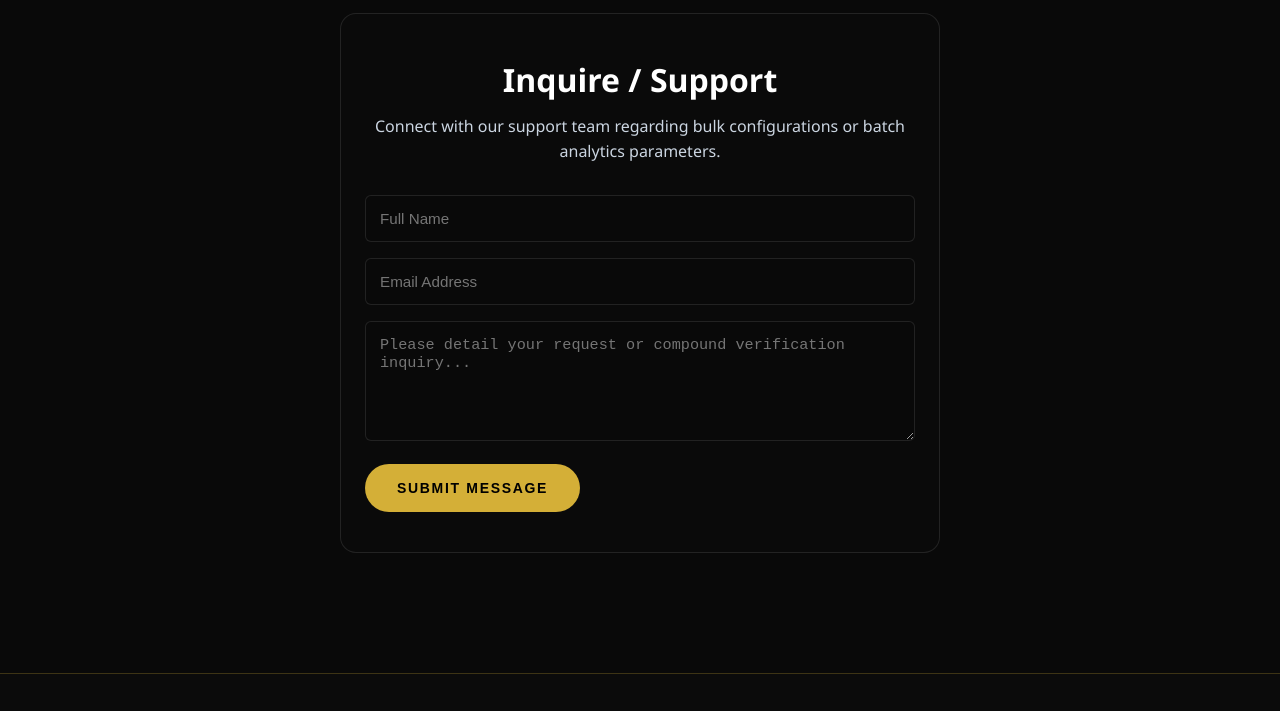
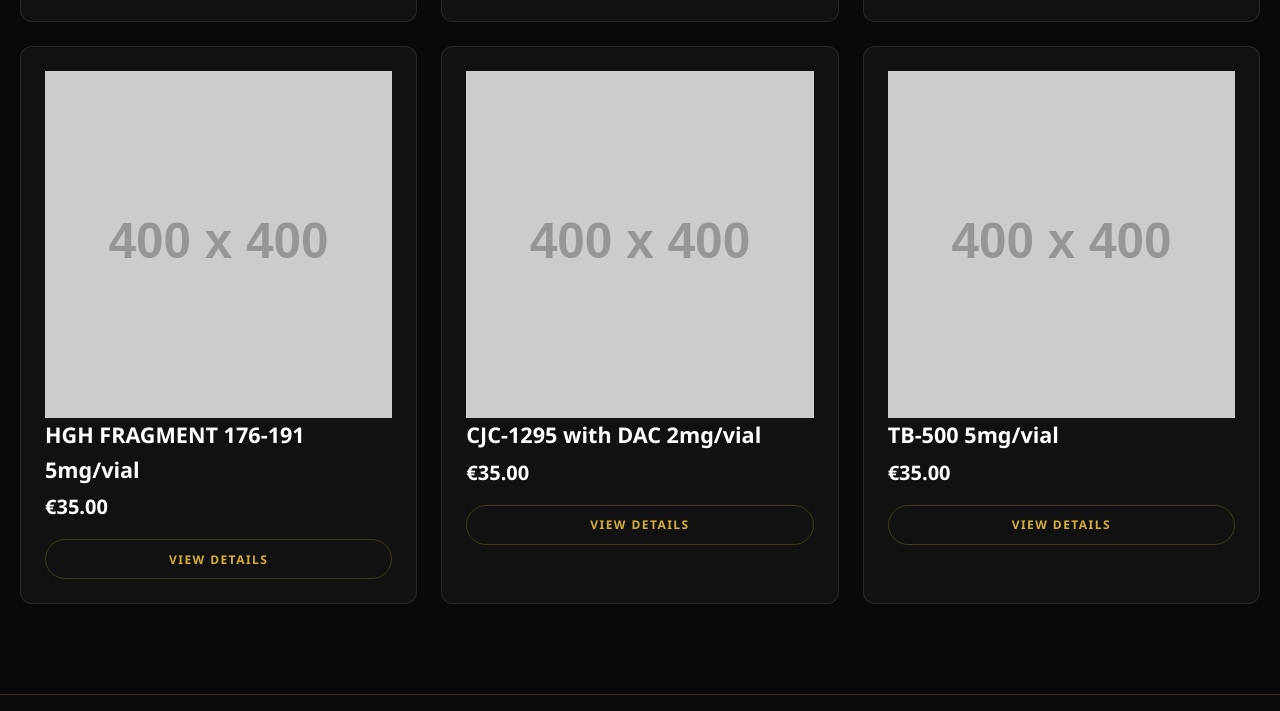
Before and after one commit to frog-in-microwave/xenapeptide, a plain HTML site: page frontend/index.html in a window 1280 px wide. Shown: the part 1164-1875 px from the top of the page. Drawn offline with Linux system fonts and the light colour scheme; placeholder pictures from the web are drawn by us.

Commit message:
done home page

```diff
--- a/frontend/css/global.css
+++ b/frontend/css/global.css
@@ -59,6 +59,7 @@ body {
 
 main {
   flex: 1;
+  padding: 20px !important;
 }
 
 a {
@@ -357,6 +358,92 @@ img {
 }
 
 /* =========================================
+   Product Showcase
+   ========================================= */
+.section-header {
+  margin-bottom: 30px;
+  text-align: center;
+}
+
+.section-title {
+  font-size: 2rem;
+  font-weight: 700;
+  color: var(--text-primary);
+  margin-bottom: 8px;
+}
+
+.section-subtitle {
+  color: var(--text-secondary);
+  font-size: 1rem;
+}
+
+.product-grid {
+  display: grid;
+  grid-template-columns: 1fr;
+  gap: 24px;
+  margin-bottom: 50px;
+}
+
+@media (min-width: 600px) {
+  .product-grid {
+    grid-template-columns: repeat(2, 1fr);
+  }
+}
+
+@media (min-width: 992px) {
+  .product-grid {
+    grid-template-columns: repeat(3, 1fr);
+  }
+}
+
+.product-card {
+  background-color: var(--surface-color);
+  border: 1px solid var(--border-light);
+  border-radius: 0.75rem;
+  overflow: hidden;
+  display: flex;
+  flex-direction: column;
+  padding: 24px;
+  transition: transform var(--transition-speed) ease, border-color var(--transition-speed) ease;
+}
+
+.product-card:hover {
+  transform: translateY(-4px);
+  border-color: var(--accent-primary);
+}
+
+.product-name {
+  font-size: 1.35rem;
+  font-weight: 700;
+  margin-bottom: 4px;
+  color: var(--text-primary);
+}
+
+.product-purity {
+  color: var(--accent-primary);
+  font-size: 0.85rem;
+  font-weight: 600;
+  margin-bottom: 12px;
+  text-transform: uppercase;
+}
+
+.product-description {
+  color: var(--text-secondary);
+  font-size: 0.95rem;
+  margin-bottom: 20px;
+  flex-grow: 1;
+}
+
+.product-price {
+  font-size: 1.25rem;
+  font-weight: 700;
+  margin-bottom: 16px;
+  color: var(--text-primary);
+}
+
+
+
+/* =========================================
    Footer
    ========================================= */
 .footer {
@@ -366,7 +453,7 @@ img {
 
   padding: 40px 20px;
 
-  margin-top: 60px;
+  margin-top: 20px;
 }
 
 .footer-container {
--- a/frontend/css/home.css
+++ b/frontend/css/home.css
@@ -102,123 +102,3 @@
     max-height: 320px;
   }
 }
-
-/* =========================================
-   Product Showcase
-   ========================================= */
-.section-header {
-  margin-bottom: 30px;
-  text-align: center;
-}
-
-.section-title {
-  font-size: 2rem;
-  font-weight: 700;
-  color: var(--text-primary);
-  margin-bottom: 8px;
-}
-
-.section-subtitle {
-  color: var(--text-secondary);
-  font-size: 1rem;
-}
-
-.product-grid {
-  display: grid;
-  grid-template-columns: 1fr;
-  gap: 24px;
-  margin-bottom: 50px;
-}
-
-@media (min-width: 600px) {
-  .product-grid {
-    grid-template-columns: repeat(2, 1fr);
-  }
-}
-
-@media (min-width: 992px) {
-  .product-grid {
-    grid-template-columns: repeat(3, 1fr);
-  }
-}
-
-.product-card {
-  background-color: var(--surface-color);
-  border: 1px solid var(--border-light);
-  border-radius: 0.75rem;
-  overflow: hidden;
-  display: flex;
-  flex-direction: column;
-  padding: 24px;
-  transition: transform var(--transition-speed) ease, border-color var(--transition-speed) ease;
-}
-
-.product-card:hover {
-  transform: translateY(-4px);
-  border-color: var(--accent-primary);
-}
-
-.product-name {
-  font-size: 1.35rem;
-  font-weight: 700;
-  margin-bottom: 4px;
-  color: var(--text-primary);
-}
-
-.product-purity {
-  color: var(--accent-primary);
-  font-size: 0.85rem;
-  font-weight: 600;
-  margin-bottom: 12px;
-  text-transform: uppercase;
-}
-
-.product-description {
-  color: var(--text-secondary);
-  font-size: 0.95rem;
-  margin-bottom: 20px;
-  flex-grow: 1;
-}
-
-.product-price {
-  font-size: 1.25rem;
-  font-weight: 700;
-  margin-bottom: 16px;
-  color: var(--text-primary);
-}
-
-/* =========================================
-   Contact Form Section
-   ========================================= */
-.contact-section {
-  max-width: 600px;
-  margin: 60px auto 20px;
-  padding: 40px 24px;
-  background-color: var(--panel-bg);
-  border: 1px solid var(--border-light);
-  border-radius: 1rem;
-}
-
-.contact-form {
-  display: flex;
-  flex-direction: column;
-  gap: 16px;
-}
-
-.form-group input,
-.form-group textarea {
-  width: 100%;
-  padding: 14px;
-  background-color: var(--bg-color);
-  border: 1px solid var(--border-light);
-  color: var(--text-primary);
-  border-radius: 6px;
-  font-size: 0.95rem;
-  outline: none;
-  transition: border-color var(--transition-speed);
-}
-
-.form-group input:focus,
-.form-group textarea:focus {
-  border-color: var(--accent-primary);
-}
--- a/frontend/fakeDatabase.json
+++ b/frontend/fakeDatabase.json
@@ -3,7 +3,7 @@
     "id": "1",
     "name": "BPC-157 10mg",
     "price": "€35.00",
-    "image": "https://placehold.co/400x400/1e3b70/d4af37?text=BPC-157"
+    "image": "static-images/hero-section-image.jpeg"
   },
   {
     "id": "2",
@@ -19,7 +19,7 @@
   },
   {
     "id": "4",
-    "name": "HGH FRAGMENT 176-191 5mg/via",
+    "name": "HGH FRAGMENT 176-191 5mg/vial",
     "price": "€35.00",
     "image": "https://placehold.co/400x400/1e3b70/d4af37?text=BPC-157"
   },
--- a/frontend/index.html
+++ b/frontend/index.html
@@ -68,7 +68,7 @@
         <div class="nav-container">
 
             <a href="index.html" class="nav-brand">
-                XENA<span>PEPTIDES</span>
+                XENA<span>PEPTIDE</span>
             </a>
 
             <nav>
@@ -215,71 +215,6 @@
 
         </section>
 
-        <!-- CONTACT -->
-        <section id="contact" class="contact-section">
-
-            <div class="section-header">
-
-                <h2 class="section-title">
-                    Inquire / Support
-                </h2>
-
-                <p class="section-subtitle">
-                    Connect with our support team regarding
-                    bulk configurations or batch analytics parameters.
-                </p>
-
-            </div>
-
-            <form
-                id="contact-form"
-                class="contact-form"
-            >
-
-                <div class="form-group">
-
-                    <input
-                        type="text"
-                        id="contact-name"
-                        placeholder="Full Name"
-                        required
-                    >
-
-                </div>
-
-                <div class="form-group">
-
-                    <input
-                        type="email"
-                        id="contact-email"
-                        placeholder="Email Address"
-                        required
-                    >
-
-                </div>
-
-                <div class="form-group">
-
-                    <textarea
-                        id="contact-message"
-                        rows="5"
-                        placeholder="Please detail your request or compound verification inquiry..."
-                        required
-                    ></textarea>
-
-                </div>
-
-                <button
-                    type="submit"
-                    class="btn btn-primary"
-                    style="align-self: flex-start;"
-                >
-                    Submit Message
-                </button>
-
-            </form>
-
-        </section>
 
     </main>
 
@@ -294,7 +229,7 @@
             <div class="footer-brand">
 
                 <a href="index.html" class="nav-brand">
-                    XENA<span>PEPTIDES</span>
+                    XENA<span>PEPTIDE</span>
                 </a>
 
                 <p>
--- a/frontend/js/main.js
+++ b/frontend/js/main.js
@@ -32,56 +32,76 @@ document.addEventListener("DOMContentLoaded", () => {
   }
 
   // =========================
-  // 2. Contact Form
-  // =========================
-  const contactForm = document.getElementById("contact-form");
-  if (contactForm) {
-    contactForm.addEventListener("submit", (e) => {
-      e.preventDefault();
-      alert(
-        "Thank you! Your message has been sent to our laboratory operations office.",
-      );
-      contactForm.reset();
-    });
-  }
-
-  // =========================
-  // 3. Load Products
+  // 2. Load Products
   // =========================
   async function displayProducts() {
     const grid = document.getElementById("product-grid");
+
     if (!grid) return;
 
     try {
       const response = await fetch("./fakeDatabase.json");
-      if (!response.ok) throw new Error("Failed to fetch product data.");
+
+      if (!response.ok) {
+        throw new Error("Failed to fetch product data.");
+      }
 
       const fullProductsList = await response.json();
-      const productsList = fullProductsList.slice(0, 4);
+
+      const productsList = fullProductsList.slice(0, 6);
 
       grid.innerHTML = "";
 
       productsList.forEach((item) => {
         const card = document.createElement("article");
+
         card.className = "product-card";
+
         card.innerHTML = `
-          <h3 class="product-name">${item.name}</h3>
-          <div class="product-purity">${item.purity ?? ""}</div>
-          <div class="product-price">${item.price}</div>
+          <div class="product-image-wrapper">
+            <img
+              src="${item.image}"
+              alt="${item.name} Research Peptide"
+              class="product-image"
+              loading="lazy"
+            >
+          </div>
+
+          <h3 class="product-name">
+            ${item.name}
+          </h3>
+
+          <div class="product-price">
+            ${item.price}
+          </div>
+
           <a
             href="product-detail.html?id=${item.id}"
             class="btn btn-outline"
-            style="width: 100%; height: 40px; font-size: 0.75rem;"
+            style="
+              width: 100%;
+              height: 40px;
+              font-size: 0.75rem;
+            "
           >
             View Details
           </a>
         `;
+
         grid.appendChild(card);
       });
     } catch (error) {
       console.error("Error loading products:", error);
+
       grid.innerHTML = `
-        <p style="color: #cbd5e1; text-align: center; grid-column: 1 / -1; padding: 20px;">
+        <p
+          style="
+            color: #cbd5e1;
+            text-align: center;
+            grid-column: 1 / -1;
+            padding: 20px;
+          "
+        >
           Unable to load compound profiles.
         </p>
       `;
```
